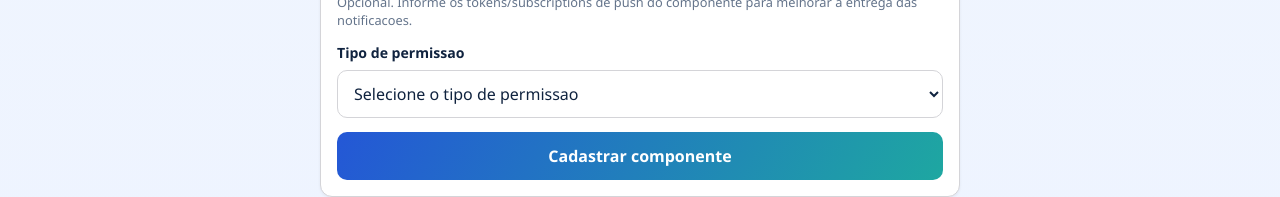
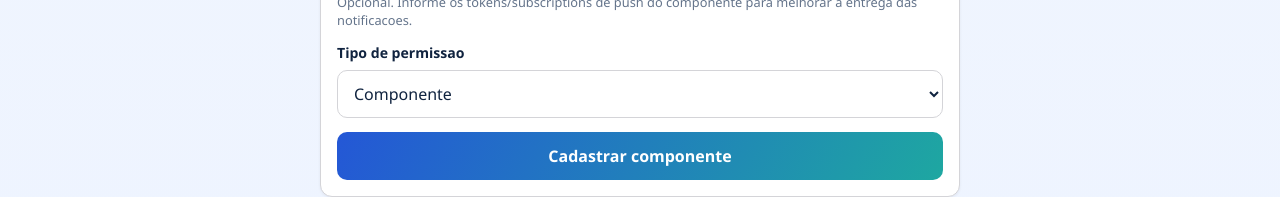
Before and after one commit to MelquiFranca/worship_team_hub, a Next.js app: page /cadastro-componentes in a window 1280 px wide. Shown: the part 1114-1311 px from the top of the page. Built offline with nearby package versions, Linux system fonts and the light colour scheme; no server answers.

Commit message:
ajusta exibicao de permissao no cadastro

```diff
--- a/src/components/organisms/ComponentRegistrationForm/ComponentRegistrationForm.jsx
+++ b/src/components/organisms/ComponentRegistrationForm/ComponentRegistrationForm.jsx
@@ -8,6 +8,7 @@ import styles from './ComponentRegistrationForm.module.css';
 
 const PHOTO_UPLOAD_MAX_SIZE_BYTES = 2 * 1024 * 1024;
 const ACCEPTED_PHOTO_MIME_TYPES = new Set(['image/png', 'image/jpeg', 'image/webp', 'image/gif']);
+const DEFAULT_PERMISSION_TYPE = 'component-app';
 
 function validateForm(values, options = {}) {
   const { isEditMode = false } = options;
@@ -140,7 +141,7 @@ export default function ComponentRegistrationForm({ componentId = '' }) {
   const [birthDate, setBirthDate] = useState('');
   const [username, setUsername] = useState('');
   const [password, setPassword] = useState('');
-  const [permissionType, setPermissionType] = useState('');
+  const [permissionType, setPermissionType] = useState(DEFAULT_PERMISSION_TYPE);
   const [photoFile, setPhotoFile] = useState(null);
   const [photoPreview, setPhotoPreview] = useState('');
   const [savedPhotoDataUrl, setSavedPhotoDataUrl] = useState('');
@@ -244,7 +245,7 @@ export default function ComponentRegistrationForm({ componentId = '' }) {
     setBirthDate('');
     setUsername('');
     setPassword('');
-    setPermissionType('');
+    setPermissionType(DEFAULT_PERMISSION_TYPE);
     setPhotoFile(null);
     setPhotoPreview('');
     setSavedPhotoDataUrl('');
@@ -636,9 +637,8 @@ export default function ComponentRegistrationForm({ componentId = '' }) {
             required
             disabled={isFetchingComponent || (isEditMode && !canManageComponent)}
           >
-            <option value="">Selecione o tipo de permissao</option>
-            <option value="group-app">group-app</option>
-            <option value="component-app">component-app</option>
+            <option value="component-app">Componente</option>
+            <option value="group-app">Organizador</option>
           </select>
           {errors.permissionType ? (
             <span className={styles.error} id="permissionType-error" role="alert">
```
Also changed, not shown: 3 other files (tests, documents, lock files or other folders).
